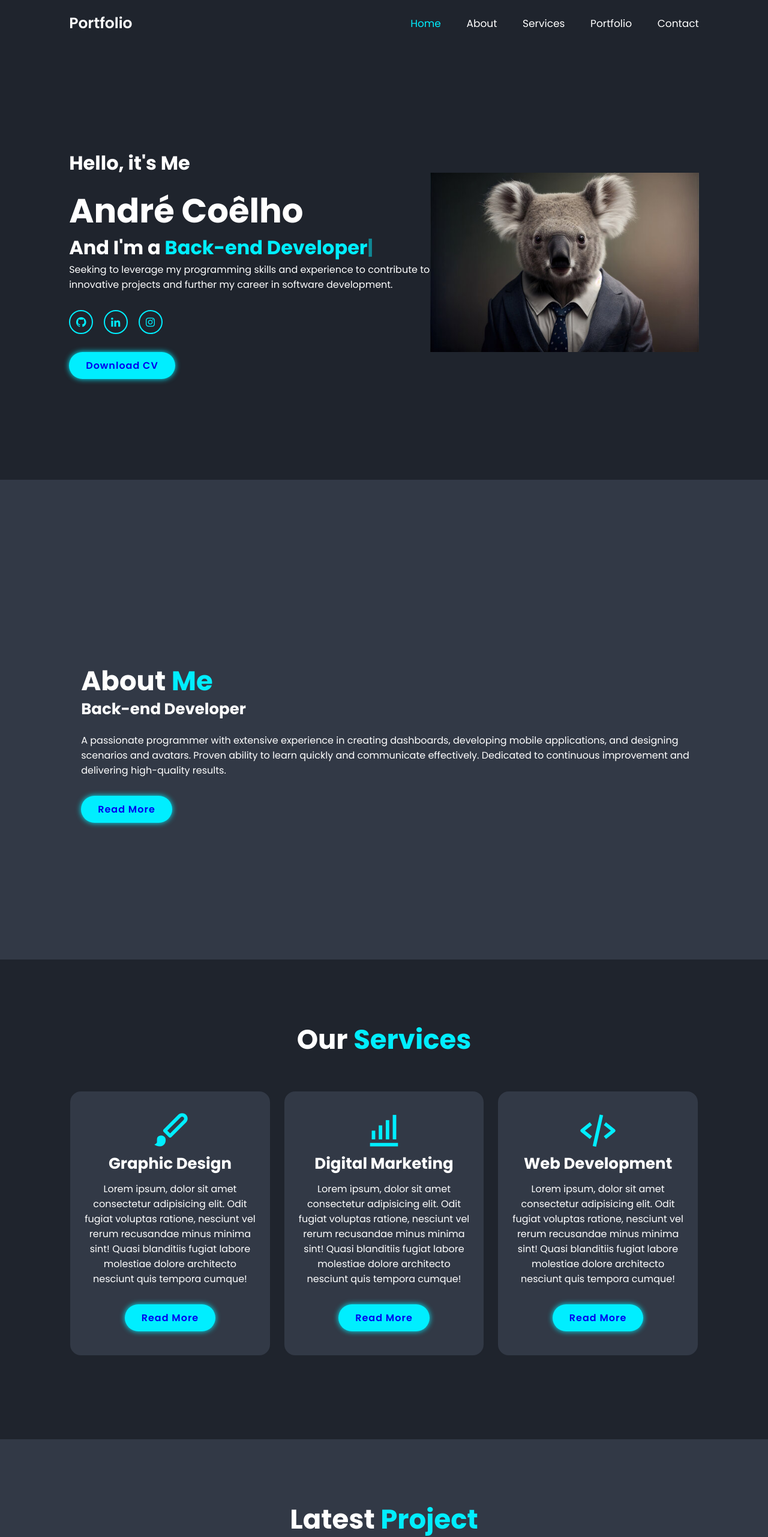
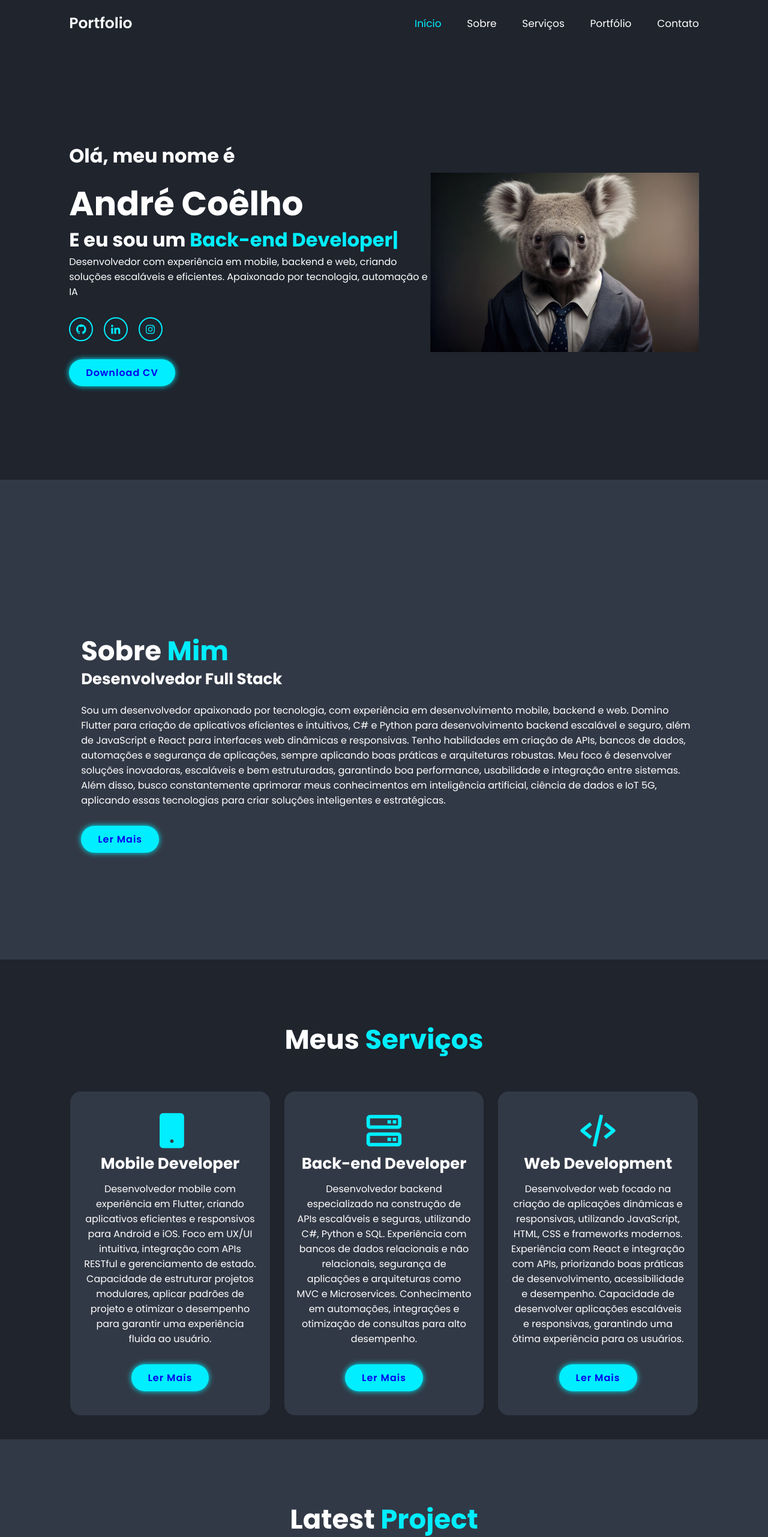
Before and after one commit to Dec0XD/PortifolioProficional, a plain HTML site: page index.html in a window 1280 px wide. Shown: the top 2563 px of the page at 60% size. Drawn offline with nearby package versions, Linux system fonts and the light colour scheme.

Commit message:
colocando projetos

```diff
--- a/index.html
+++ b/index.html
@@ -16,20 +16,20 @@
         <i class='bx bx-menu' id="menu-icon"></i>
 
         <nav class="navbar">
-            <a href="#home" class="active">Home</a>
-            <a href="#about">About</a>
-            <a href="#services">Services</a>
-            <a href="#portifolio">Portfolio</a>
-            <a href="#contact">Contact</a>
+            <a href="#home" class="active">Início</a>
+            <a href="#about">Sobre</a>
+            <a href="#services">Serviços</a>
+            <a href="#portifolio">Portfólio</a>
+            <a href="#contact">Contato</a>
         </nav>
     </header>
 
     <section class="home" id="home">
         <div class="home-content">
-            <h3>Hello, it's Me</h3>
+            <h3>Olá, meu nome é</h3>
             <h1>André Coêlho</h1>
-            <h3>And I'm a <span class="multiple-text">Back-end Developper</span></h3>
-            <p>Seeking to leverage my programming skills and experience to contribute to innovative projects and further my career in software development.</p>
+            <h3>E eu sou um <span class="multiple-text">Desenvolvedor Back-end</span></h3>
+            <p>Desenvolvedor com experiência em mobile, backend e web, criando soluções escaláveis e eficientes. Apaixonado por tecnologia, automação e IA</p>
             <div class="social-media">
                 <!-- <a href="#"><i class='bx bxl-facebook' ></i></a> -->
                 <a href="https://github.com/Dec0XD"><i class='bx bxl-github' ></i></a>
@@ -48,37 +48,43 @@
             <img src="" alt="">
         </div>
         <div class="about-content">
-            <h2 class="heading">About <span>Me</span></h2>
-            <h3>Back-end Developer</h3>
-            <p>A passionate programmer with extensive experience in creating dashboards, developing mobile applications, and designing scenarios and avatars. Proven ability to learn quickly and communicate effectively. Dedicated to continuous improvement and delivering high-quality results.
-            </p>
-            <a href="#" class="bnt">Read More</a>
+            <h2 class="heading">Sobre <span>Mim</span></h2>
+            <h3>Desenvolvedor Full Stack</h3>
+            <p>Sou um desenvolvedor apaixonado por tecnologia, com experiência em desenvolvimento mobile, backend e web. Domino Flutter para criação de aplicativos eficientes e intuitivos, C# e Python para desenvolvimento backend escalável e seguro, além de JavaScript e React para interfaces web dinâmicas e responsivas.
+
+                Tenho habilidades em criação de APIs, bancos de dados, automações e segurança de aplicações, sempre aplicando boas práticas e arquiteturas robustas. Meu foco é desenvolver soluções inovadoras, escaláveis e bem estruturadas, garantindo boa performance, usabilidade e integração entre sistemas.
+
+                Além disso, busco constantemente aprimorar meus conhecimentos em inteligência artificial, ciência de dados e IoT 5G, aplicando essas tecnologias para criar soluções inteligentes e estratégicas.</p>
+            <a href="#" class="bnt">Ler Mais </a>
         </div>
     </section>
 
     <section class="services" id="services">
-        <h2 class="heading">Our <span>Services</span></h2>
+        <h2 class="heading">Meus <span>Serviços</span></h2>
 
         <div class="services-container">
             <div class="services-box">
-                <i class='bx bxs-paint' ></i>
-                <h3>Graphic Design</h3>
-                <p>Lorem ipsum, dolor sit amet consectetur adipisicing elit. Odit fugiat voluptas ratione, nesciunt vel rerum recusandae minus minima sint! Quasi blanditiis fugiat labore molestiae dolore architecto nesciunt quis tempora cumque!</p>
-                <a href="#" class="bnt">Read More</a>
+                <i class='bx bxs-mobile' ></i>
+                <h3>Mobile Developer</h3>
+                <p>Desenvolvedor mobile com experiência em Flutter, criando aplicativos eficientes e responsivos para Android e iOS. Foco em UX/UI intuitiva, integração com APIs RESTful e gerenciamento de estado.
+                    Capacidade de estruturar projetos modulares, aplicar padrões de projeto e otimizar o desempenho para garantir uma experiência fluida ao usuário.</p>
+                <a href="#" class="bnt">Ler Mais </a>
             </div>
 
             <div class="services-box">
-                <i class='bx bx-bar-chart-alt' ></i>
-                <h3>Digital Marketing</h3>
-                <p>Lorem ipsum, dolor sit amet consectetur adipisicing elit. Odit fugiat voluptas ratione, nesciunt vel rerum recusandae minus minima sint! Quasi blanditiis fugiat labore molestiae dolore architecto nesciunt quis tempora cumque!</p>
-                <a href="#" class="bnt">Read More</a>
+                <i class='bx bx-server' ></i>
+                <h3>Back-end Developer</h3>
+                <p>Desenvolvedor backend especializado na construção de APIs escaláveis e seguras, utilizando C#, Python e SQL.
+                    Experiência com bancos de dados relacionais e não relacionais, segurança de aplicações e arquiteturas como MVC e Microservices. Conhecimento em automações, integrações e otimização de consultas para alto desempenho.</p>
+                <a href="#" class="bnt">Ler Mais </a>
             </div>
 
             <div class="services-box">
                 <i class='bx bx-code-alt' ></i>
                 <h3>Web Development</h3>
-                <p>Lorem ipsum, dolor sit amet consectetur adipisicing elit. Odit fugiat voluptas ratione, nesciunt vel rerum recusandae minus minima sint! Quasi blanditiis fugiat labore molestiae dolore architecto nesciunt quis tempora cumque!</p>
-                <a href="#" class="bnt">Read More</a>
+                <p>Desenvolvedor web focado na criação de aplicações dinâmicas e responsivas, utilizando JavaScript, HTML, CSS e frameworks modernos. Experiência com React e integração com APIs,
+                    priorizando boas práticas de desenvolvimento, acessibilidade e desempenho. Capacidade de desenvolver aplicações escaláveis e responsivas, garantindo uma ótima experiência para os usuários.</p>
+                <a href="#" class="bnt">Ler Mais </a>
             </div>
         </div>
     </section>
@@ -90,29 +96,29 @@
 
         <div class="portifolio-container">
             <div class="portifolio-box">
-                <img src="images/360_F_555335292_CiRekDgyGYsbIxbyiyTQPCJEwSqktMaD.jpg" alt="">
+                <img src="images/MecD.png" alt="images/136556769-próximamente-logo-vector-plantilla-diseño-ilustración.jpg">
                 <div class="portifolio-layer">
-                    <h4>Em breve!</h4>
-                    <p>Lorem ipsum dolor sit amet, consectetur adipisicing elit. Aut, ipsum!</p>
-                    <a href="#"><i class='bx bx-link-external'></i></a>
+                    <h4>Portal MecD</h4>
+                    <p></p>
+                    <a href="https://winxcraft-technology.github.io/MecD-Project/"><i class='bx bx-link-external'></i></a>
                 </div>
             </div>
 
             <div class="portifolio-box">
-                <img src="images/360_F_555335292_CiRekDgyGYsbIxbyiyTQPCJEwSqktMaD.jpg" alt="">
+                <img src="images/jogo.png" alt="">
                 <div class="portifolio-layer">
-                    <h4>Em breve!</h4>
-                    <p>Lorem ipsum dolor sit amet, consectetur adipisicing elit. Aut, ipsum!</p>
-                    <a href="#"><i class='bx bx-link-external'></i></a>
+                    <h4>Find the money</h4>
+                    <p>Jogo simples onde o jogador deve encontrar a nota de R$ 50 ou R$ 100 em diferentes rodadas.</p>
+                    <a href="https://github.com/Dec0XD/find-the-money?tab=readme-ov-file"><i class='bx bx-link-external'></i></a>
                 </div>
             </div>
 
             <div class="portifolio-box">
-                <img src="images/360_F_555335292_CiRekDgyGYsbIxbyiyTQPCJEwSqktMaD.jpg" alt="">
+                <img src="images/WiseCalc.png" alt="">
                 <div class="portifolio-layer">
-                    <h4>Em breve!</h4>
-                    <p>Lorem ipsum dolor sit amet, consectetur adipisicing elit. Aut, ipsum!</p>
-                    <a href="#"><i class='bx bx-link-external'></i></a>
+                    <h4>WiseCalc</h4>
+                    <p>Um portal que faz cálculos de vasos de pressão entre outros cálculos complicados.</p>
+                    <a href="https://projeto-site-phi.vercel.app"><i class='bx bx-link-external'></i></a>
                 </div>
             </div>
 
@@ -158,7 +164,15 @@
             </div>
             <textarea name="" id="" cols="30" rows="10" placeholder="Your Message"></textarea>
             <input type="submit" value="Send Message" class="bnt">
-      </form>
+            <br><br>
+            <h1>Ou</h1>
+            <div class="social-media">
+                <!-- <a href="#"><i class='bx bxl-facebook' ></i></a> -->
+                <a href="tel:+5571989530872"><i class='bx bxs-phone'></i></a>
+                <a href="https://wa.me/5571989530872"><i class='bx bxl-whatsapp' ></i></a>
+                <a href="https://www.instagram.com/coelhoandrelucas/"><i class='bx bxl-instagram' ></i></a>
+            </div>
+        </form>
     </section>
 
 
```
Also changed, not shown: images/136556769-próximamente-logo-vector-plantilla-diseño-ilustración.jpg (added), images/WiseCalc.png (added), images/jogo.png (added), 1 other file.
